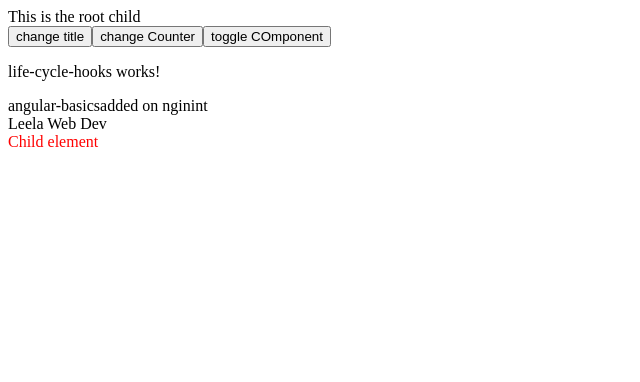
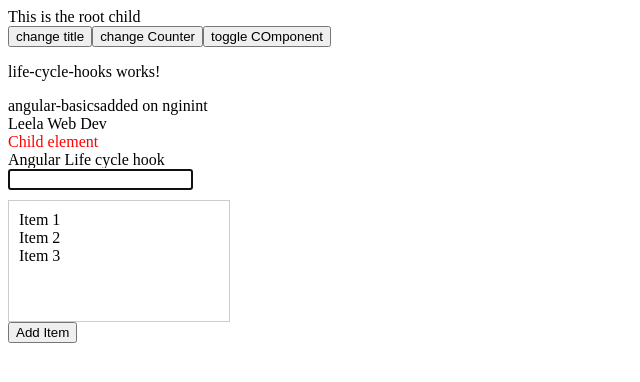
Before and after one commit to leelanarasimha/angular17-course, an Angular app in the folder angular-basics/: page / in a window 1280 px wide. Shown: the top 382 px of the page, without its empty margins (0-640 px from the left). Built offline with nearby package versions, Linux system fonts and the light colour scheme.

Commit message:
ngAfterViewchecked

```diff
--- a/angular-basics/src/app/app.component.html
+++ b/angular-basics/src/app/app.component.html
@@ -55,3 +55,6 @@
     <app-profile></app-profile>
   </app-life-cycle-hooks>
 </div>
+<div>
+  <app-checked-life-cycle></app-checked-life-cycle>
+</div>
--- a/angular-basics/src/app/app.component.ts
+++ b/angular-basics/src/app/app.component.ts
@@ -8,6 +8,7 @@
 import { CardComponent } from './card/card.component';
 import { HoverClickComponent } from './hover-click/hover-click.component';
 import { LifeCycleHooksComponent } from './life-cycle-hooks/life-cycle-hooks.component';
+import { CheckedLifeCycleComponent } from './checked-life-cycle/checked-life-cycle.component';
 
 @Component({
   selector: 'app-root',
@@ -22,6 +23,7 @@
     CardComponent,
     HoverClickComponent,
     LifeCycleHooksComponent,
+    CheckedLifeCycleComponent,
   ],
   templateUrl: './app.component.html',
   styleUrl: './app.component.css',
--- /dev/null
+++ b/angular-basics/src/app/checked-life-cycle/checked-life-cycle.component.css
@@ -0,0 +1,8 @@
+.scroll-container {
+  border: 1px solid #ccc;
+  padding: 10px;
+  width: 200px;
+  height: 100px;
+  margin-top: 10px;
+  overflow: auto;
+}
--- /dev/null
+++ b/angular-basics/src/app/checked-life-cycle/checked-life-cycle.component.html
@@ -0,0 +1,11 @@
+<div>Angular Life cycle hook</div>
+
+<div>
+  <input type="text" #inputField />
+</div>
+
+<div #scrollContainer class="scroll-container">
+  <div *ngFor="let item of items">{{ item }}</div>
+</div>
+
+<button (click)="addItem()">Add Item</button>
--- /dev/null
+++ b/angular-basics/src/app/checked-life-cycle/checked-life-cycle.component.ts
@@ -0,0 +1,36 @@
+import { CommonModule } from '@angular/common';
+import { Component, ElementRef, ViewChild } from '@angular/core';
+
+@Component({
+  selector: 'app-checked-life-cycle',
+  standalone: true,
+  imports: [CommonModule],
+  templateUrl: './checked-life-cycle.component.html',
+  styleUrl: './checked-life-cycle.component.css',
+})
+export class CheckedLifeCycleComponent {
+  @ViewChild('inputField') inputElement!: ElementRef;
+  @ViewChild('scrollContainer') scrollContainer!: ElementRef;
+
+  items = ['Item 1', 'Item 2', 'Item 3'];
+
+  ngAfterViewInit() {
+    console.log('after view init fired');
+    this.inputElement.nativeElement.focus();
+  }
+
+  addItem() {
+    this.items.push(`Item ${this.items.length + 1}`);
+  }
+
+  ngAfterViewChecked() {
+    this.scrollToBottom();
+  }
+
+  scrollToBottom() {
+    try {
+      this.scrollContainer.nativeElement.scrollTop =
+        this.scrollContainer.nativeElement.scrollHeight;
+    } catch (err) {}
+  }
+}
```
Also changed, not shown: 1 other file (tests, documents, lock files or other folders).
